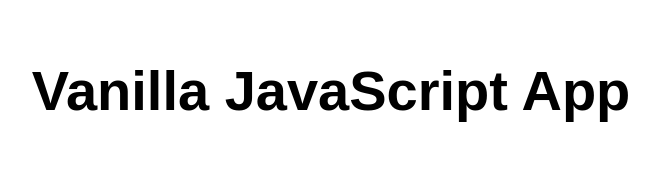
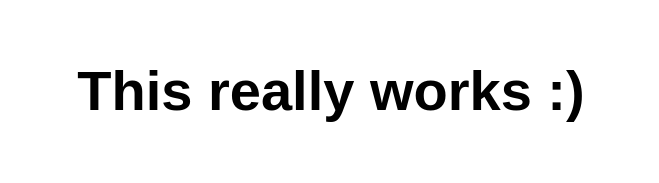
Before and after one commit to holmve/my-first-webapp, a website: page src/index.html in a window 1280 px wide. Shown: the whole page, without its empty margins (309-968 px from the left). Drawn offline with Linux system fonts and the light colour scheme.

Commit message:
Update index.html

```diff
--- a/src/index.html
+++ b/src/index.html
@@ -10,7 +10,7 @@
 
 <body>
   <main>
-    <h1>Vanilla JavaScript App</h1>
+    <h1>This really works :)</h1>
   </main>
 </body>
 
```
